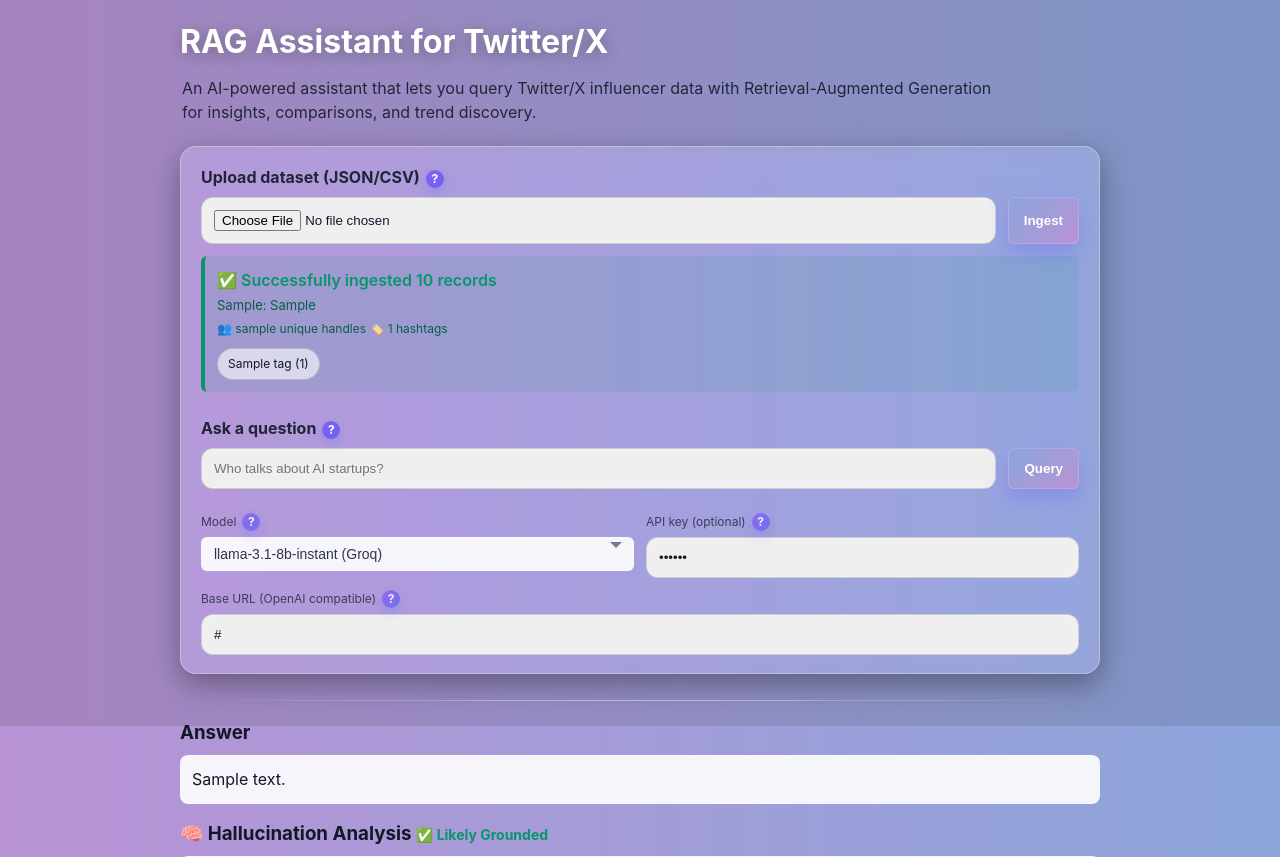
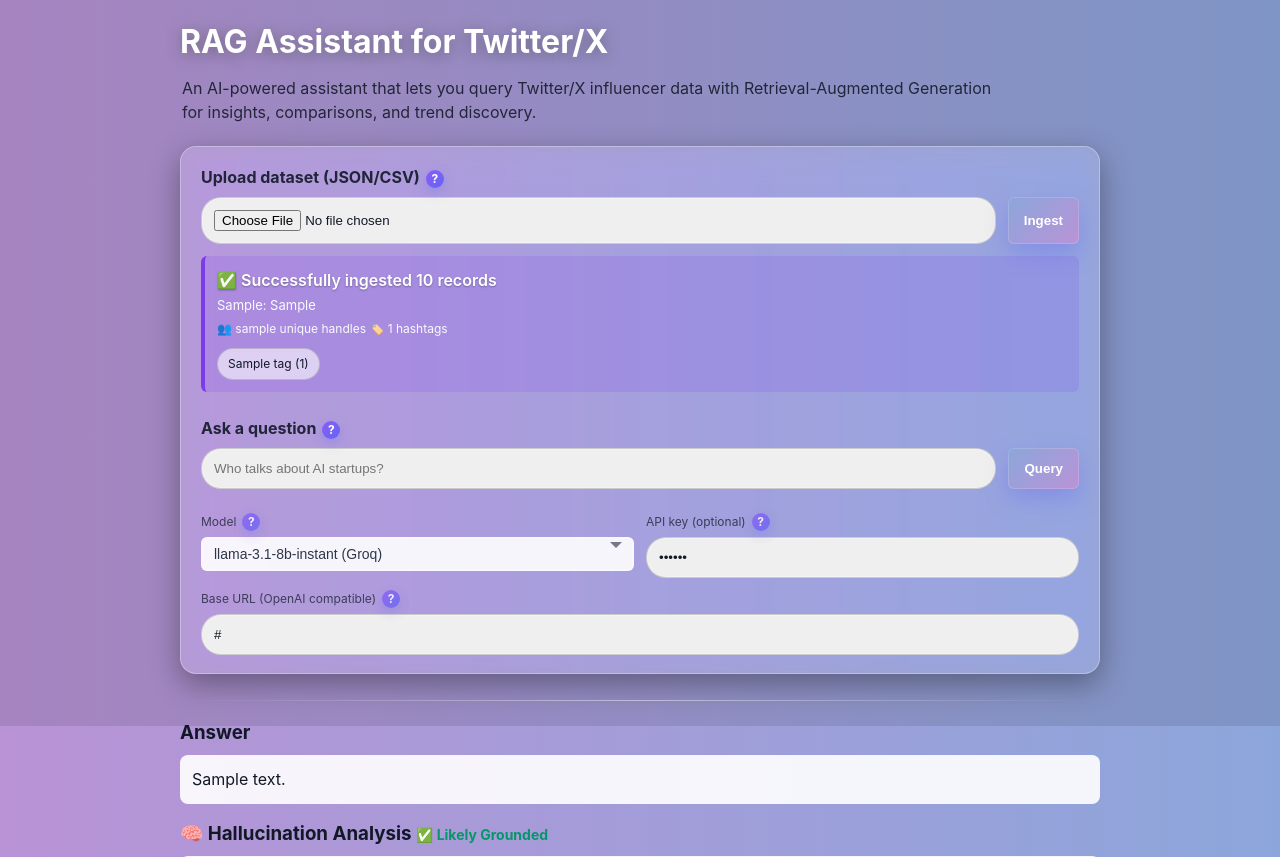
Before and after one commit to sid-2209/rag-assistant-twitter-x-influencer-knowledge-base, a FastAPI app: template app/templates/index.html in a window 1280 px wide. Shown: the part 74-931 px from the top of the page. Run offline with FastAPI, Linux system fonts and the light colour scheme; the template is opened without the code that fills it: most values are stand-ins (such as "Sample title", 1, 10 or a date in 2020).

Commit message:
UI/UX improvements: Enhanced success message visibility with white text and increased button corner rounding

```diff
--- a/app/templates/index.html
+++ b/app/templates/index.html
@@ -38,7 +38,7 @@
       }
       label{ color: rgba(17,24,39,.9); display:block; margin-bottom:6px }
       input[type="file"], input[type="text"], input[type="password"], select, button{
-        padding:12px 12px; border-radius:12px; border:1px solid rgba(0,0,0,0.15);
+        padding:12px 12px; border-radius:20px; border:1px solid rgba(0,0,0,0.15);
         background:#efefef; color:#111826; width:100%; max-width:100%;
         box-shadow: inset 0 0 0 1px rgba(255,255,255,.25);
       }
@@ -167,24 +167,25 @@
             transform: translateY(0);
         }
         .upload-success {
-            background: rgba(5, 150, 105, 0.1);
-            border-left: 4px solid #059669;
+            background: rgba(124, 58, 237, 0.15);
+            border-left: 4px solid #7C3AED;
             padding: 12px;
             border-radius: 6px;
             margin-top: 12px;
         }
         .upload-success .title {
-            color: #059669;
+            color: #ffffff;
             font-weight: 600;
             margin-bottom: 4px;
+            text-shadow: 0 1px 2px rgba(0,0,0,0.3);
         }
         .upload-success .details {
             font-size: 13px;
-            color: #065f46;
+            color: #f8fafc;
         }
         .upload-success .stats {
             font-size: 12px;
-            color: #065f46;
+            color: #f8fafc;
             margin-top: 4px;
         }
     </style>
```
